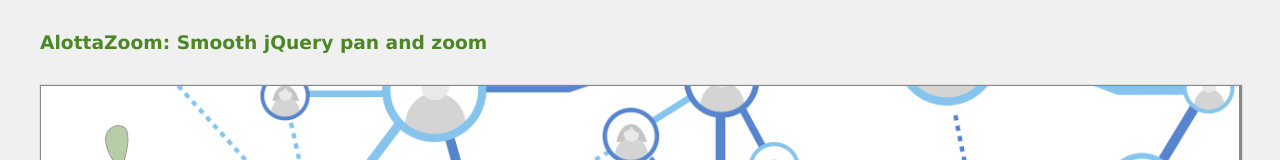
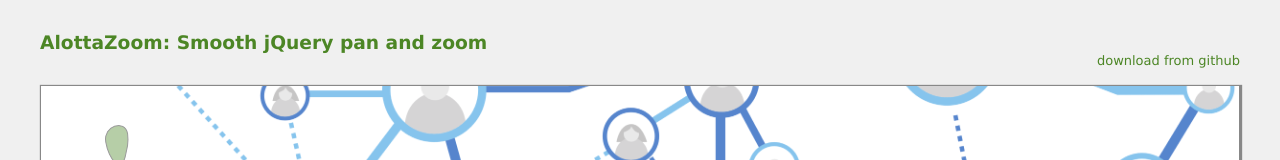
Before and after one commit to dfletcher/alottazoom, a plain HTML site: page example/index.html in a window 1280 px wide. Shown: the top 160 px of the page. Drawn offline with nearby package versions, Linux system fonts and the light colour scheme.

Commit message:
Added github link to example, updated goal list.

```diff
--- a/example/example.css
+++ b/example/example.css
@@ -175,3 +175,10 @@ P {
   filter: alpha(opacity=100);
   -ms-filter:"progid:DXImageTransform.Microsoft.Alpha(Opacity=100)";
 }
+
+.download {
+  display: block;
+  float: right;
+  font-size: small;
+  margin: 0 32px 0 0;
+}
--- a/example/index.html
+++ b/example/index.html
@@ -21,6 +21,7 @@
 
   <body>
     <h1>AlottaZoom: Smooth jQuery pan and zoom</h1>
+    <a class="download" href="https://github.com/dfletcher/alottazoom">download from github</a>
     <div id="wrapper">
       <img src="example.png">
       <a id="test1" title="Test 1" href="#" class="marker" data-x="320" data-y="1450"></a>
```
Also changed, not shown: 1 other file.
